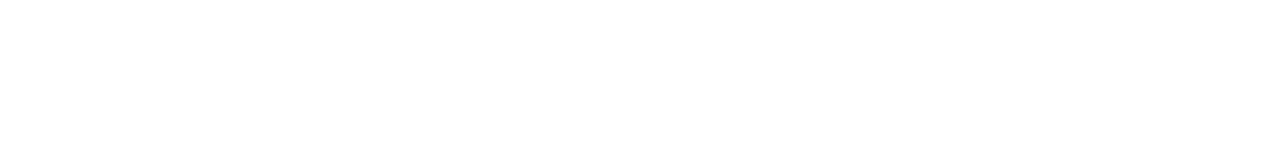
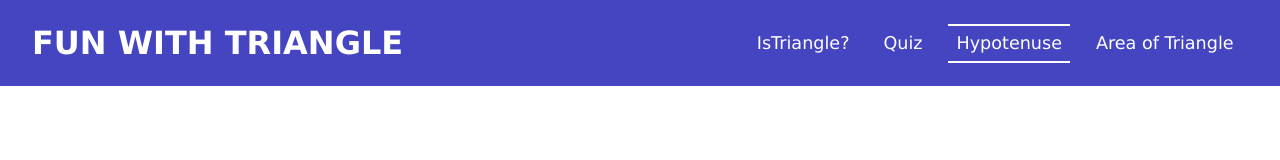
Before and after one commit to khushistar/Triangle-app, a plain HTML site: page Pages/hypotenus.html in a window 1280 px wide. Drawn offline with Linux system fonts and the light colour scheme.

Commit message:
updated files

```diff
--- a/Pages/hypotenus.html
+++ b/Pages/hypotenus.html
@@ -1,11 +1,23 @@
 <!DOCTYPE html>
 <html lang="en">
+
 <head>
     <meta charset="UTF-8">
     <meta name="viewport" content="width=device-width, initial-scale=1.0">
-    <title>Hypotenuse</title>
+    <link rel="stylesheet" href="../style.css">
+    <title>Hypotenuse of angle</title>
 </head>
+
 <body>
+    <header>
+        <h1 class="heading">FUN WITH TRIANGLE</h1>
+        <nav>
+            <li class="link"><a href="./index.html">IsTriangle?</a></li>
+            <li class="link"><a href="./angle-quiz.html">Quiz</a></li>
+            <li class="link active"><a href="./hypotenus.html">Hypotenuse</a></li>
+            <li class="link"><a href="./areaoftriangle.html">Area of Triangle</a></li>
+        </nav>
+    </header>
+</body>
 
-</body>
 </html>
```
Also changed, not shown: Pages/angle-quiz.html (+2 -2 lines), Pages/index.html (+2 -2 lines).
